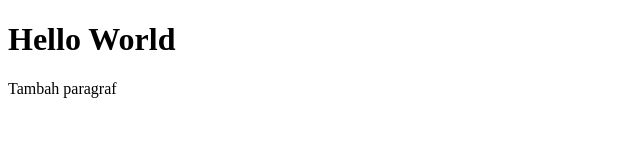
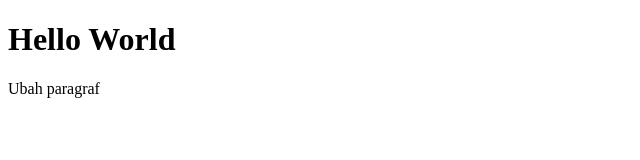
Before and after one commit to ZefanyaChandra/tutorial2, a plain HTML site: page index.html in a window 1280 px wide. Shown: the full height of the page, 0-640 px from the left. Drawn offline with Linux system fonts and the light colour scheme.

Commit message:
Mengubah paragraf

```diff
--- a/index.html
+++ b/index.html
@@ -7,6 +7,6 @@
 </head>
 <body>
     <h1>Hello World</h1>
-    <p>Tambah paragraf</p>
+    <p>Ubah paragraf</p>
 </body>
 </html>
```
